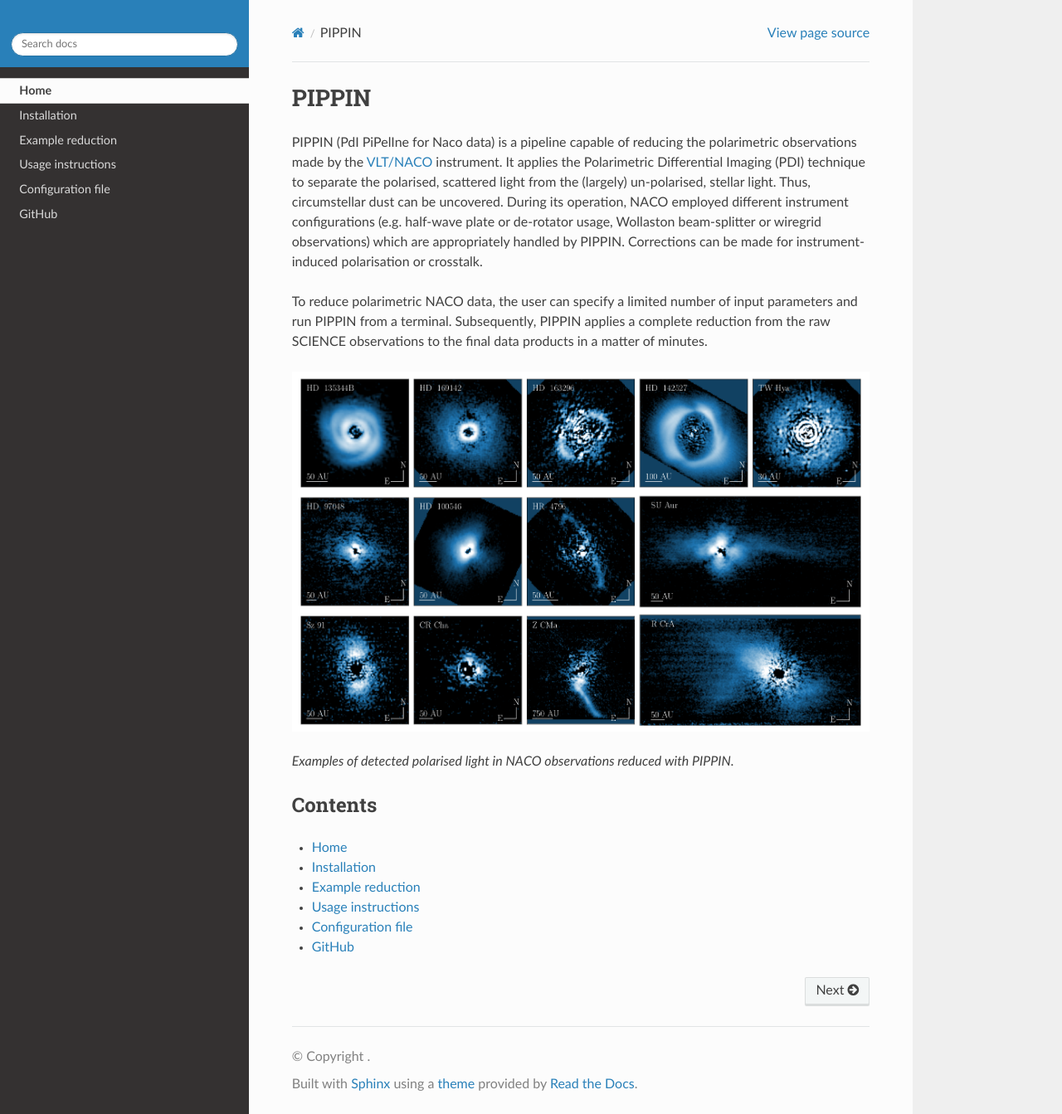
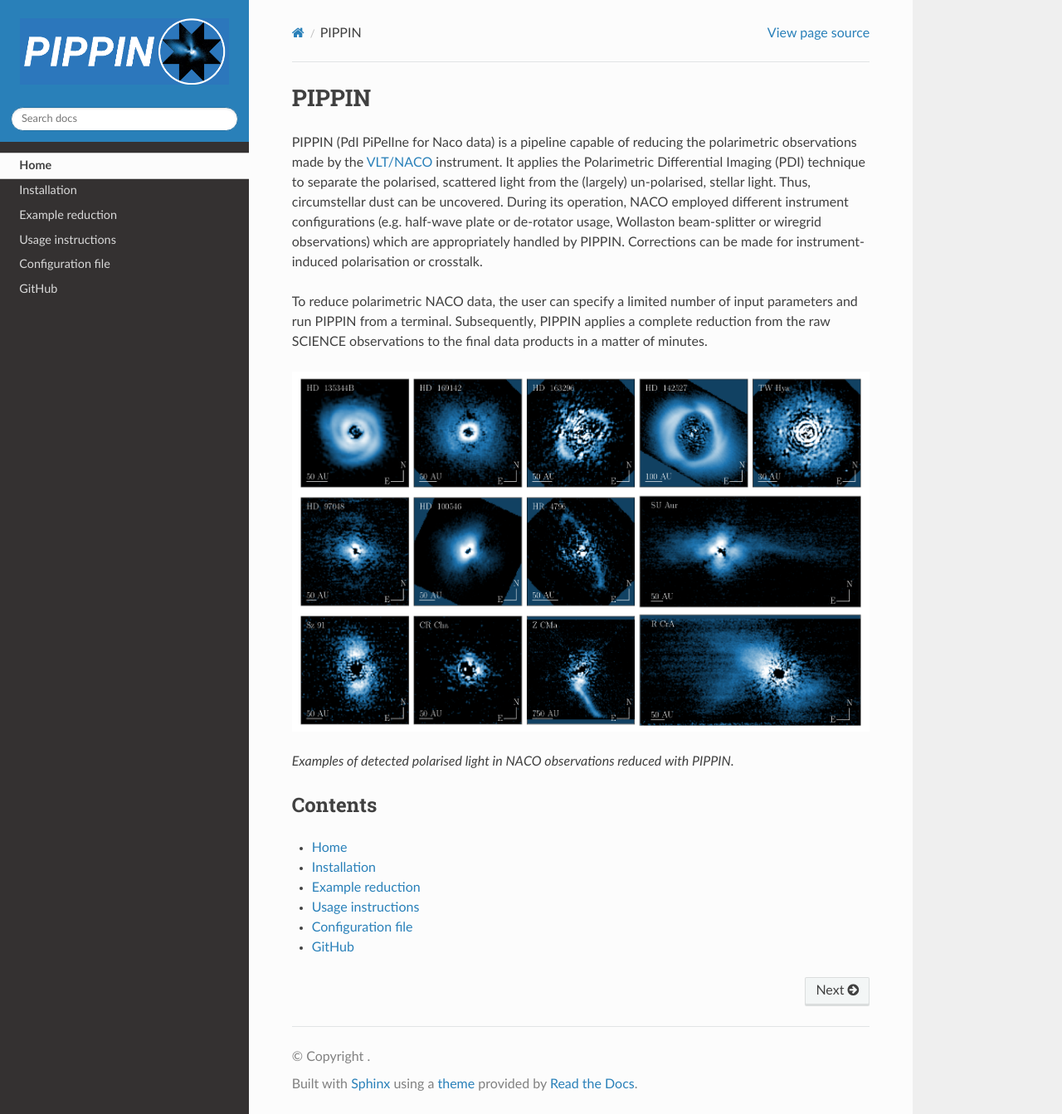
Before and after one commit to samderegt/PIPPIN-NACO, a Sphinx documentation site: the page built from docs/index.rst, in a window 1280 px wide and 1343 px high. Shown: the whole window at 83% size. Built offline with Sphinx 7.4.7 and the Read the Docs theme 2.0.0, drawn with Linux system fonts in a browser that asks for light colours.

Commit message:
Added new logo in conf.py

```diff
--- a/docs/conf.py
+++ b/docs/conf.py
@@ -27,4 +27,4 @@ html_theme_options = {
                      }
 
 #html_logo = 'figures/logo.png'
-html_logo = 'figures/PIPPIN_logo.pdf'
+html_logo = 'figures/PIPPIN_logo.png'
```
Also changed, not shown: docs/figures/PIPPIN_logo.png (added).
